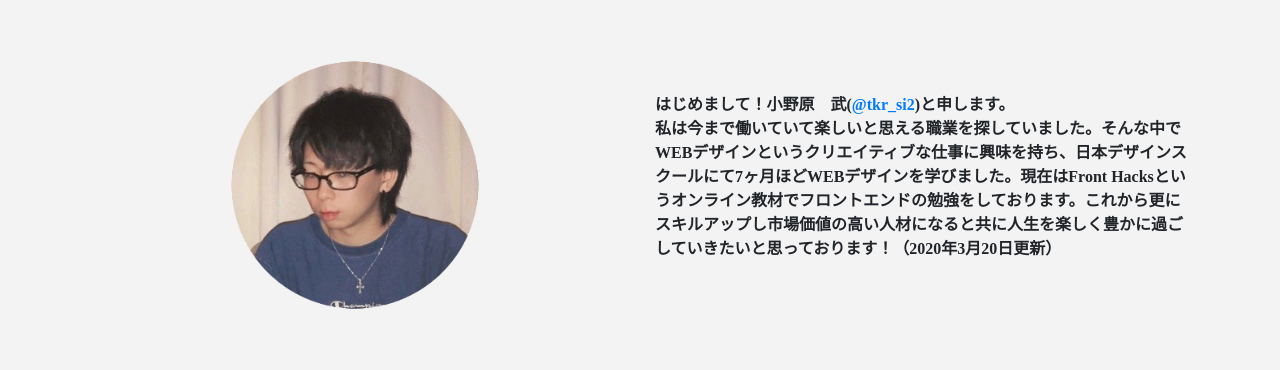
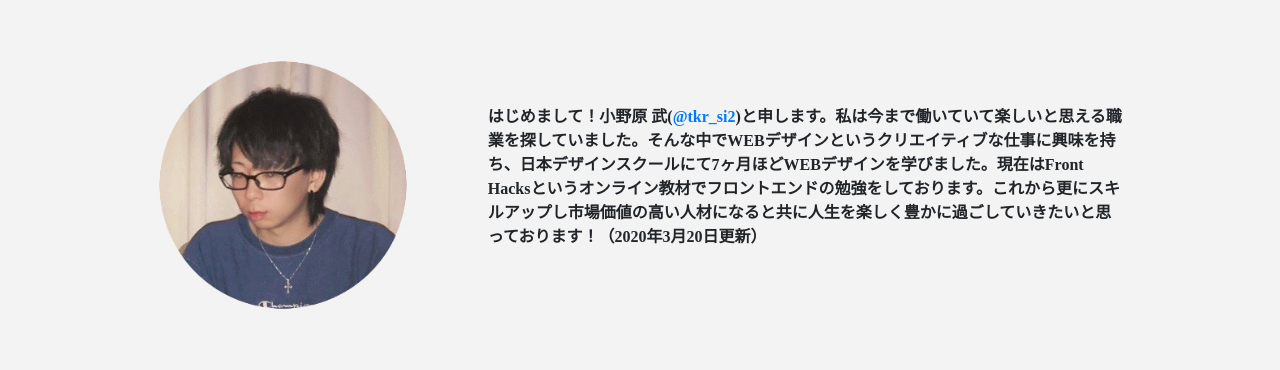
Before and after one commit to onotake/onotake.github.io, a plain HTML site: page index.html in a window 1280 px wide. Shown: the part 401-771 px from the top of the page. Drawn offline with nearby package versions, Linux system fonts and the light colour scheme.

Commit message:
menu custom

```diff
--- a/index.html
+++ b/index.html
@@ -82,12 +82,12 @@
                             <h1 class="section-title"><span class="section-title-css"><i class="far fa-address-card fa-fw"></i> PROFILE</span></h1>
                         </div>
                         <div class="row align-items-center">
-                            <div class="col-xs-12 col-lg-6 section-main-image">
+                            <div class="col-xs-12 col-lg-4 section-main-image">
                                 <img class = "profile-img" src="portfolio-pic.jpg" alt="プロフィール写真">
                             </div>
-                            <div class="col-xs-12 col-lg-6 section-main-text">
+                            <div class="col-xs-12 col-lg-7 section-main-text">
                                 <p class="text">
-                                    はじめまして！小野原　武(<a href="https://twitter.com/@0rrp4bqZNIndsgB">@tkr_si2</a>)と申します。<br>私は今まで働いていて楽しいと思える職業を探していました。そんな中でWEBデザインというクリエイティブな仕事に興味を持ち、日本デザインスクールにて7ヶ月ほどWEBデザインを学びました。現在はFront Hacksというオンライン教材でフロントエンドの勉強をしております。これから更にスキルアップし市場価値の高い人材になると共に人生を楽しく豊かに過ごしていきたいと思っております！（2020年3月20日更新）
+                                    はじめまして！小野原 武(<a href="https://twitter.com/@0rrp4bqZNIndsgB">@tkr_si2</a>)と申します。私は今まで働いていて楽しいと思える職業を探していました。そんな中でWEBデザインというクリエイティブな仕事に興味を持ち、日本デザインスクールにて7ヶ月ほどWEBデザインを学びました。現在はFront Hacksというオンライン教材でフロントエンドの勉強をしております。これから更にスキルアップし市場価値の高い人材になると共に人生を楽しく豊かに過ごしていきたいと思っております！（2020年3月20日更新）
                                 </p>
                             </div>
                         </div>
@@ -262,4 +262,11 @@
     <script src="https://code.jquery.com/jquery-3.4.1.slim.min.js" integrity="sha384-J6qa4849blE2+poT4WnyKhv5vZF5SrPo0iEjwBvKU7imGFAV0wwj1yYfoRSJoZ+n" crossorigin="anonymous"></script>
     <script src="https://cdn.jsdelivr.net/npm/popper.js@1.16.0/dist/umd/popper.min.js" integrity="sha384-Q6E9RHvbIyZFJoft+2mJbHaEWldlvI9IOYy5n3zV9zzTtmI3UksdQRVvoxMfooAo" crossorigin="anonymous"></script>
     <script src="https://stackpath.bootstrapcdn.com/bootstrap/4.4.1/js/bootstrap.min.js" integrity="sha384-wfSDF2E50Y2D1uUdj0O3uMBJnjuUD4Ih7YwaYd1iqfktj0Uod8GCExl3Og8ifwB6" crossorigin="anonymous"></script>
+    <script>
+        $('.navbar-nav>li>a , .dropdown-menu>a').on('click', function(){
+            if(this.id != 'navbarDropdown'){
+              $('.navbar-collapse').collapse('hide');
+            }
+        });
+    </script>
 </body>
--- a/style.css
+++ b/style.css
@@ -14,6 +14,10 @@
 
 .nav-link {
     font-family: athelas;
+}
+
+.nav-link:hover {
+    text-decoration: underline;
 }
 
 .jumbotron {
@@ -37,6 +41,7 @@
 
 .section-main-image {
     text-align: center;
+    margin-left: 2%;
 }
 
 .section-main-text {
```
